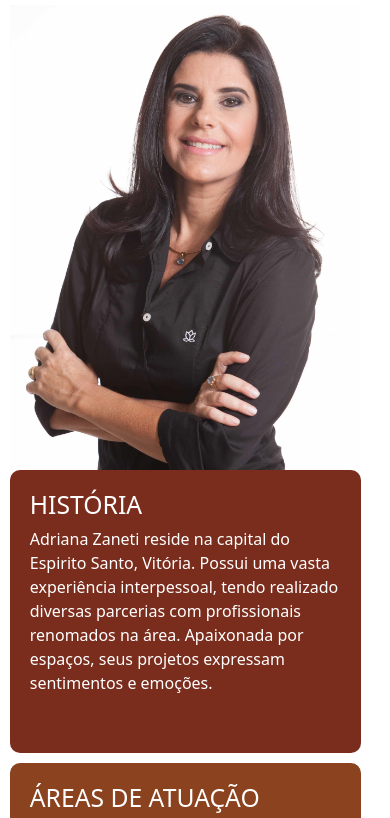
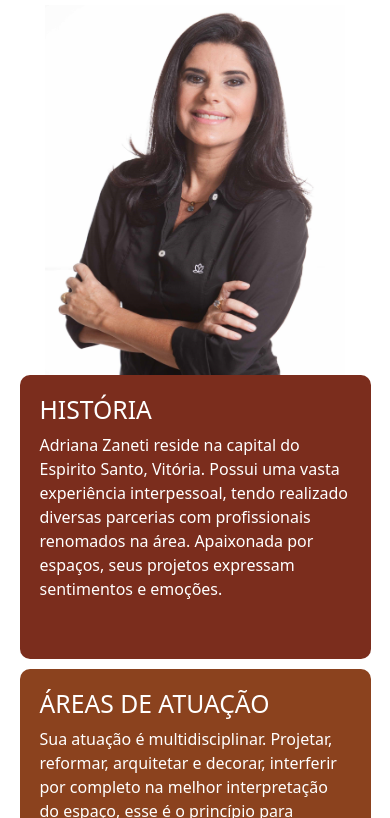
Before and after one commit to JoseVictorLDC/Site_ArquiteturaUrbanismo_post, a plain HTML site: page Projeto_ArquiteturaUrbanismo/sobreNos.html in a window 390 px wide. Shown: the part 141-959 px from the top of the page. Drawn offline with nearby package versions, Linux system fonts and the light colour scheme.

Commit message:
Projeto finalizado

```diff
--- a/Projeto_ArquiteturaUrbanismo/sobreNos.css
+++ b/Projeto_ArquiteturaUrbanismo/sobreNos.css
@@ -308,7 +308,7 @@
         flex-direction: column;
         justify-content: center;
         align-items: center;
-        width: 90vw;
+        width: 100vw;
     }
 
     .containerSobreNos {
@@ -316,7 +316,6 @@
         flex-direction: column;
         justify-content: center;
         align-items: center;
-        padding-left: 5vw;
     }
 
     .linha {
@@ -334,8 +333,10 @@
     }
 
     .imagem {
-        width: 90vw;
-        height: 55vh;
+        width: 88vw;
+        max-width: 300px;
+        max-height: 370px;
+        height: 58vh;
         padding: 0px;
     }
 
```
